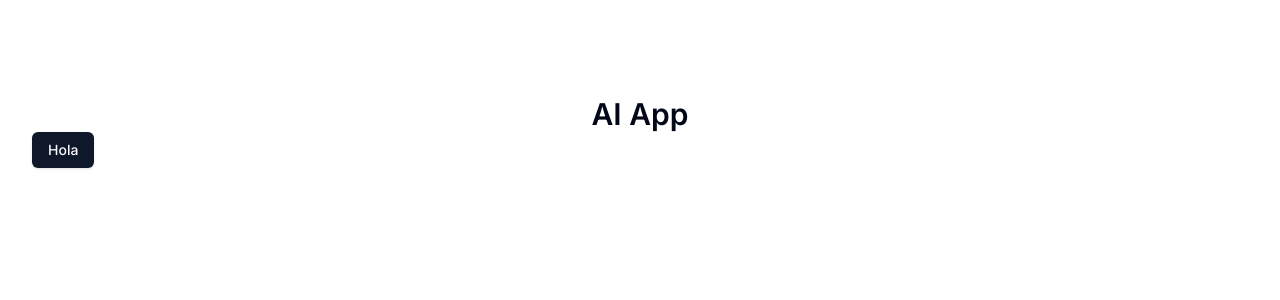
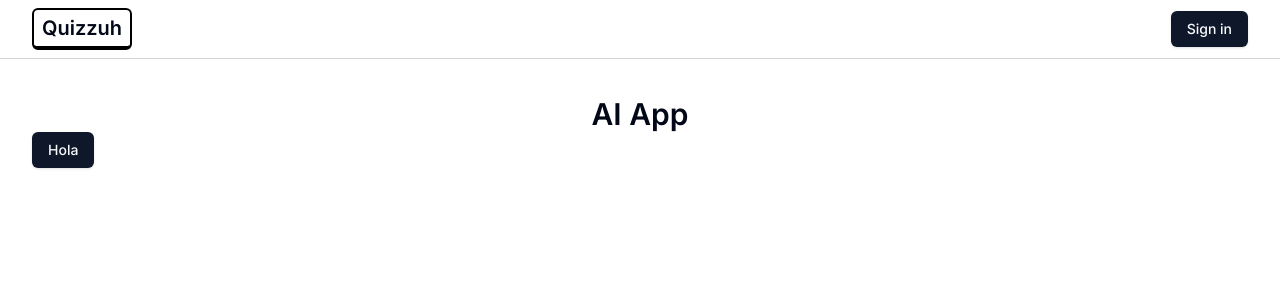
Before and after one commit to samuelpalaciosdev/ai-app-nextjs, a Next.js app: page / in a window 1280 px wide. Shown: the top 300 px of the page. Built offline with nearby package versions, Linux system fonts and the light colour scheme.

Commit message:
Add navbar

```diff
--- a/app/layout.tsx
+++ b/app/layout.tsx
@@ -2,6 +2,7 @@ import { cn } from '@/lib/utils';
 import './globals.css';
 import type { Metadata } from 'next';
 import { Inter } from 'next/font/google';
+import Nav from '@/components/Nav';
 
 const inter = Inter({ subsets: ['latin'] });
 
@@ -19,6 +20,7 @@ export default function RootLayout({
     <html lang='en'>
       <body className={cn(inter.className, 'min-h-screen pt-12 antialiased')}>
         <div className='container max-w-7xl mx-auto h-full pt-12'>
+          <Nav />
           {children}
         </div>
       </body>
--- /dev/null
+++ b/components/Nav.tsx
@@ -0,0 +1,21 @@
+import Link from 'next/link';
+import { Button } from './ui/Button';
+
+export default function Nav() {
+  return (
+    <nav className='fixed inset-x-0 top-0 h-fit py-2 bg-white dark:bg-gray-950 z-[10] border-b border-zinc-300'>
+      <div className='container mx-auto max-w-7xl flex items-center justify-between gap-2'>
+        {/* Logo */}
+        <Link
+          href={'/'}
+          className='rounded-md border-2 border-b-4 border-r-2 border-black px-2 py-1 text-xl font-semibold transition-all hover:-translate-y-[2px] md:block dark:border-white'
+        >
+          Quizzuh
+        </Link>
+
+        {/* Sign in button */}
+        <Button>Sign in</Button>
+      </div>
+    </nav>
+  );
+}
```
